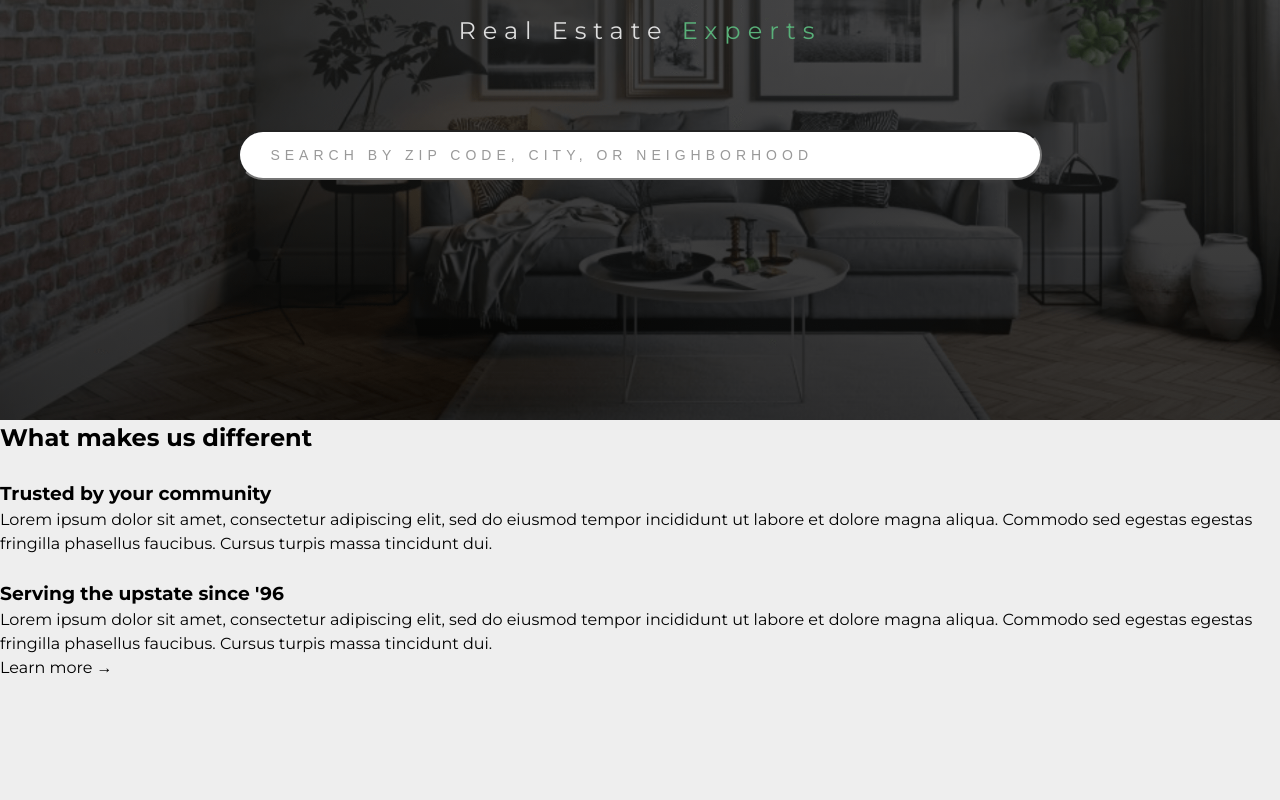
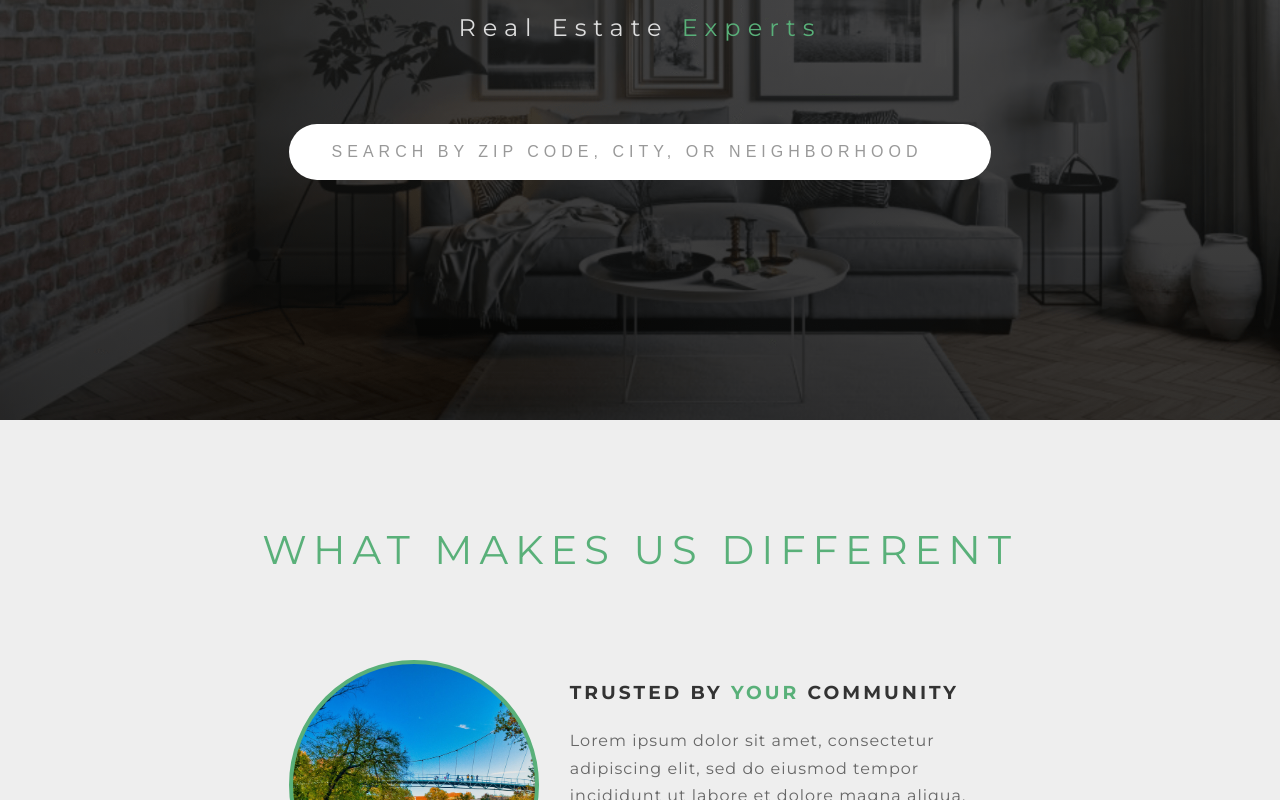
Before and after one commit to canasmh/FoothillsPG, a React (Create React App) app in the folder client/: page / in a window 1280 px wide. Shown: the part 380-1180 px from the top of the page. Before the commit the page ends 1060 px from the top, so only its background shows below. Built offline with nearby package versions, Linux system fonts and the light colour scheme.

Commit message:
Upload compiled css file

```diff
--- a/client/src/index.css
+++ b/client/src/index.css
@@ -1,3 +1,18 @@
+.u-margin-bottom-xs {
+  margin-bottom: 2rem !important; }
+
+.u-margin-bottom-s {
+  margin-bottom: 4rem !important; }
+
+.u-margin-bottom-m {
+  margin-bottom: 6rem !important; }
+
+.u-margin-bottom-l {
+  margin-bottom: 8rem !important; }
+
+.u-margin-bottom-xl {
+  margin-bottom: 10rem !important; }
+
 *,
 *::after,
 *::before {
@@ -15,7 +30,45 @@ body {
   font-size: 1.6rem;
   font-family: 'Montserrat', sans-serif;
   line-height: 1.5;
-  background-color: #EEE; }
+  background-color: #EEE;
+  color: #666; }
+
+h2 {
+  color: #59B079;
+  font-size: 4.0rem;
+  font-weight: 400;
+  letter-spacing: 7px;
+  text-transform: uppercase;
+  text-align: center; }
+
+.btn-text {
+  letter-spacing: 2px;
+  text-transform: uppercase; }
+  .btn-text, .btn-text:link, .btn-text:visited {
+    cursor: pointer;
+    color: #59B079;
+    display: inline-block;
+    font-size: 2.4rem;
+    padding: 1rem 3rem;
+    position: relative;
+    top: 50%;
+    left: 50%;
+    transform: translate(-50%, -50%);
+    margin-top: 1rem;
+    transition: all 0.5s ease-out; }
+  .btn-text:hover {
+    background-color: #59B079;
+    color: #EEE;
+    transform: translate(-50%, calc(-50% - 0.5rem));
+    box-shadow: 0 1.5rem 3rem rgba(0, 0, 0, 0.2);
+    border-radius: 10px;
+    border: 2px solid #59B079; }
+  .btn-text:active {
+    color: #EEE;
+    background-color: #459161;
+    transform: translate(-50%, calc(-50% - 0.3rem));
+    box-shadow: 0 0.8rem 1.5rem rgba(0, 0, 0, 0.15);
+    border: 2px solid #459161; }
 
 .nav {
   max-height: 10rem;
@@ -48,6 +101,48 @@ body {
         color: #EEE;
         background-color: #59B079; }
 
+.about {
+  padding: 10rem 25rem; }
+  .about__container {
+    display: flex;
+    width: 90%;
+    justify-content: space-between;
+    align-items: center;
+    margin: 0 auto; }
+    .about__container--2 {
+      flex-direction: row-reverse; }
+  .about__image--container {
+    height: 25rem;
+    width: 25rem;
+    background-size: cover;
+    background-position: center;
+    border-radius: 100%;
+    display: inline-block;
+    border: 4px solid #59B079;
+    transition: all 0.5s;
+    cursor: pointer; }
+    .about__image--container:hover {
+      transform: scale(1.1) translateY(-0.5rem);
+      box-shadow: 0 1.5rem 4rem rgba(0, 0, 0, 0.2); }
+    .about__image--container:active {
+      transform: scale(1.07) translateY(-0.3rem);
+      box-shadow: 0 1rem 2rem rgba(0, 0, 0, 0.1); }
+    .about__image--container-1 {
+      background-image: linear-gradient(to right, rgba(0, 0, 0, 0.1), rgba(0, 0, 0, 0.1)), url("../public/images/falls-park.jpeg"); }
+    .about__image--container-2 {
+      background-image: linear-gradient(to right, rgba(0, 0, 0, 0.1), rgba(0, 0, 0, 0.1)), url("../public/images/falls-park-2.jpeg"); }
+  .about__description {
+    flex: 0 1 60%; }
+  .about__sub-heading {
+    color: #333;
+    text-transform: uppercase;
+    letter-spacing: 3px; }
+    .about__sub-heading span {
+      color: #59B079; }
+  .about__text {
+    letter-spacing: 1px;
+    line-height: 1.7; }
+
 .welcome {
   height: 100vh;
   background-image: linear-gradient(to bottom, rgba(51, 51, 51, 0.8), rgba(0, 0, 0, 0.8)), url("../public/images/search-bg.png");
@@ -79,18 +174,23 @@ body {
     .welcome__description--span-2 {
       color: #59B079; }
   .welcome__search {
-    font-size: 1.4rem;
-    padding: 1.5rem 3rem;
+    font-size: 1.6rem;
+    padding: 1.6rem 4rem;
     border-radius: 30px;
     color: #666;
     text-transform: none;
     letter-spacing: 2px;
-    width: 80%;
-    box-shadow: none; }
+    width: 70%;
+    box-shadow: none;
+    transition: all 0.5s;
+    border: 3px solid transparent; }
     .welcome__search::placeholder {
       color: #999;
       text-transform: uppercase;
       font-family: inherit;
       letter-spacing: 5px; }
     .welcome__search:focus {
-      outline: none; }
+      outline: none;
+      border: 3px solid #59B079; }
+    .welcome__search:hover, .welcome__search:focus {
+      width: 75%; }
```
